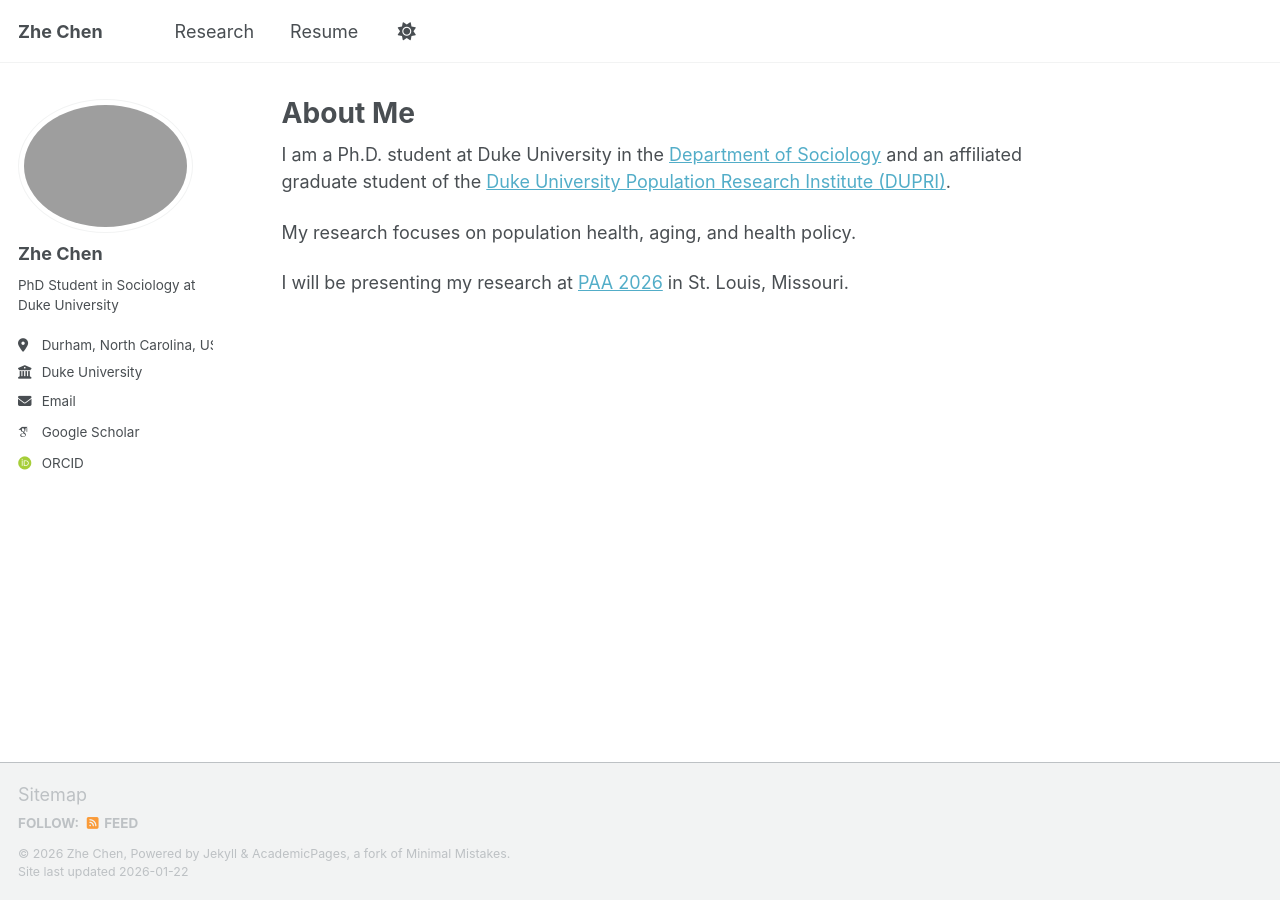
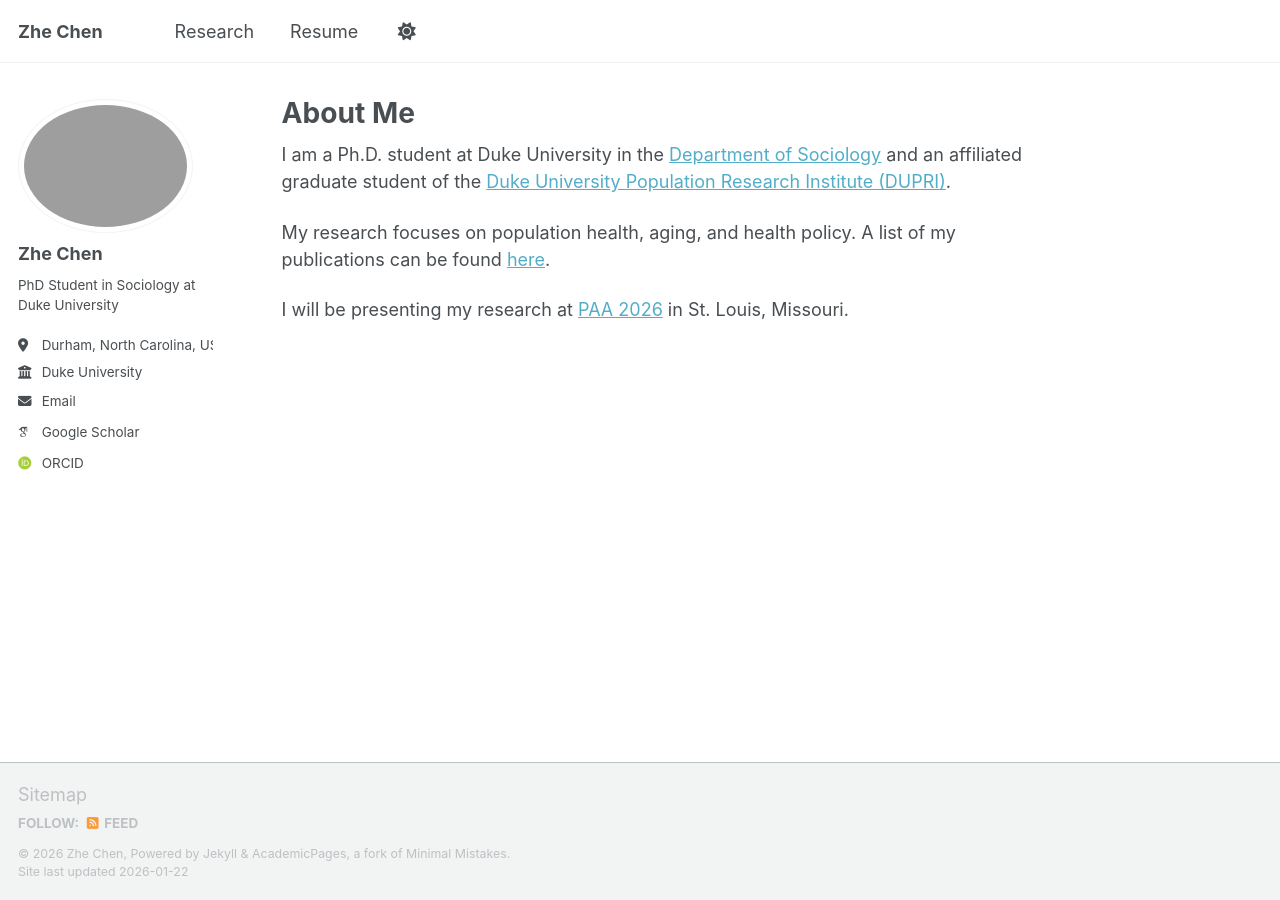
Before and after one commit to zhechensoc/zhechensoc.github.io, a Jekyll site: the page built from _pages/about.md, in a window 1280 px wide. Built offline with Jekyll 4.4.1, drawn with Linux system fonts in a browser that asks for light colours; some web fonts are replaced; a script bundle is joined from its source files by our own code; library files that are not in the unit come from our copies.

Commit message:
Update about.md

```diff
--- a/_pages/about.md
+++ b/_pages/about.md
@@ -9,6 +9,6 @@ redirect_from:
 
 I am a Ph.D. student at Duke University in the [Department of Sociology](https://sociology.duke.edu/) and an affiliated graduate student of the [Duke University Population Research Institute (DUPRI)](https://dupri.duke.edu/).
 
-My research focuses on population health, aging, and health policy.
+My research focuses on population health, aging, and health policy. A list of my publications can be found [here](/research.html/).
 
 I will be presenting my research at [PAA 2026](https://www.populationassociation.org/paa2026/home) in St. Louis, Missouri.
```
